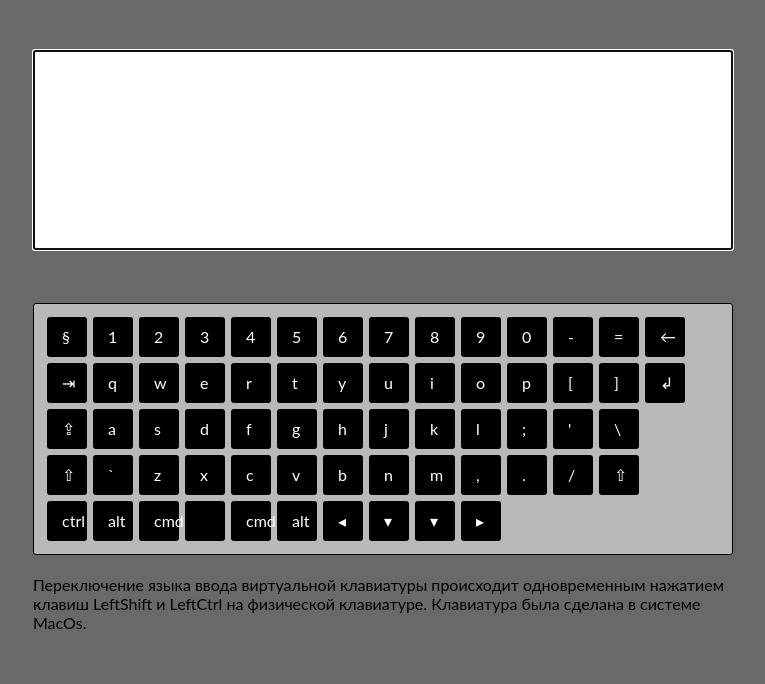
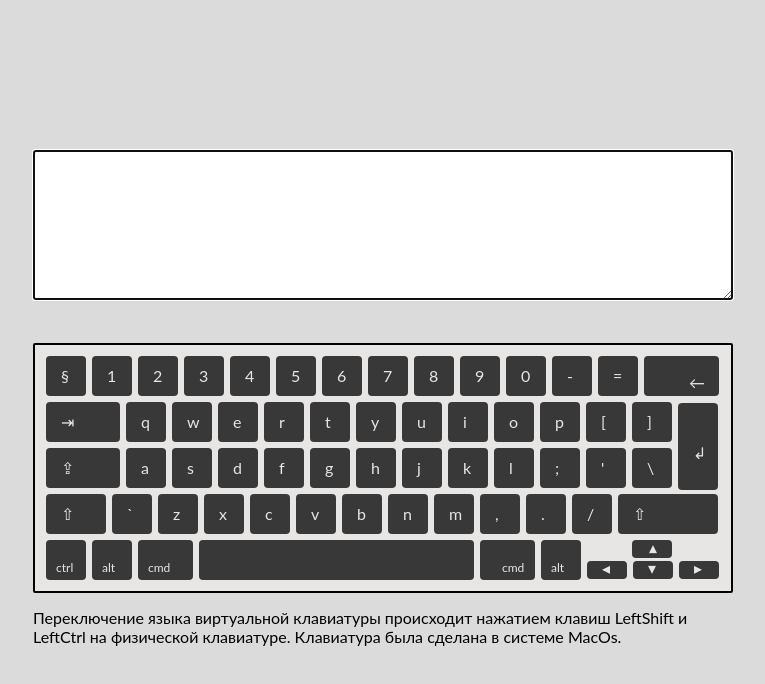
Before and after one commit to yury0605/virtual-keyboard, a website with bundled scripts: page index.html in a window 1280 px wide. Shown: the whole page, without its empty margins (257-1022 px from the left). Built offline with nearby package versions, Linux system fonts and the light colour scheme.

Commit message:
feat: arrows worked, engl and rus switched, from desktop keyboard is worked

```diff
--- /dev/null
+++ b/buttons.js
@@ -0,0 +1,34 @@
+export const russianUpperCase = [
+  'Ё', '!', '"', '№', ';', '%', ':', '?', '*', '(', ')', '_', '+', '&#8592',
+  '&#8677', 'Й', 'Ц', 'У', 'К', 'Е', 'Н', 'Г', 'Ш', 'Щ', 'З', 'Х', 'Ъ', '&#8626',
+  '&#8682', 'Ф', 'Ы', 'В', 'А', 'П', 'Р', 'О', 'Л', 'Д', 'Ж', 'Э', '/',
+  '&#8679', '[', 'Я', 'Ч', 'С', 'М', 'И', 'Т', 'Ь', 'Б', 'Ю', ',', '&#8679',
+  'ctrl', 'alt', 'cmd', ' ', 'cmd', 'alt', '&#9666', '&#9662', '&#9662', '&#9656'
+];
+export const russianLowerCase = [
+  'ё', '1', '2', '3', '4', '5', '6', '7', '8', '9', '0', '-', '=', '&#8592',
+  '&#8677', 'й', 'ц', 'у', 'к', 'е', 'н', 'г', 'ш', 'щ', 'з', 'х', 'ъ', '&#8626',
+  '&#8682', 'ф', 'ы', 'в', 'а', 'п', 'р', 'о', 'л', 'д', 'ж', 'э', '\\',
+  '&#8679', ']', 'я', 'ч', 'с', 'м', 'и', 'т', 'ь', 'б', 'ю', '.', '&#8679',
+  'ctrl', 'alt', 'cmd', ' ', 'cmd', 'alt', '&#9666', '&#9662', '&#9662', '&#9656'
+];
+export const englishLowerCase = [
+  ['§', '1', '2', '3', '4', '5', '6', '7', '8', '9', '0', '-', '=', '&#8592'],
+  ['&#8677', 'q', 'w', 'e', 'r', 't', 'y', 'u', 'i', 'o', 'p', '[', ']', '&#8626'],
+  ['&#8682', 'a', 's', 'd', 'f', 'g', 'h', 'j', 'k', 'l', ';', '\'', '\\'],
+  ['&#8679', '`', 'z', 'x', 'c', 'v', 'b', 'n', 'm', ',', '.', '/', '&#8679'],
+  ['ctrl', 'alt', 'cmd', ' ', 'cmd', 'alt', '&#9666', '&#9662', '&#9662', '&#9656']
+];
+export const englishUpperCase = [
+  '±', '!', '@', '#', '$', '%', '^', '&', '*', '(', ')', '_', '+', '&#8592',
+  '&#8677', 'Q', 'W', 'E', 'R', 'T', 'Y', 'U', 'I', 'O', 'P', '{', '}', '&#8626',
+  '&#8682', 'A', 'S', 'D', 'F', 'G', 'H', 'J', 'K', 'L', ':', '"', '|',
+  '&#8679', '~', 'Z', 'X', 'C', 'V', 'B', 'N', 'M', '<', '>', '?', '&#8679',
+  'ctrl', 'alt', 'cmd', ' ', 'cmd', 'alt', '&#9666', '&#9662', '&#9662', '&#9656'
+];
+export const keyCodeList = ['Backquote', 'Digit1', 'Digit2', 'Digit3', 'Digit4', 'Digit5', 'Digit6', 'Digit7', 'Digit8', 'Digit9', 'Digit0', 'Minus', 'Equal', 'Backspace',
+  'Tab', 'KeyQ', 'KeyW', 'KeyE', 'KeyR', 'KeyT', 'KeyY', 'KeyU', 'KeyI', 'KeyO', 'KeyP', 'BracketLeft', 'BracketRight', 'Enter',
+  'CapsLock', 'KeyA', 'KeyS', 'KeyD', 'KeyF', 'KeyG', 'KeyH', 'KeyJ', 'KeyK', 'KeyL', 'Semicolon', 'Quote', 'Backslash',
+  'ShiftLeft', 'IntlBackslash', 'KeyZ', 'KeyX', 'KeyC', 'KeyV', 'KeyB', 'KeyN', 'KeyM', 'Comma', 'Period', 'Slash', 'ShiftRight',
+  'ControlLeft', 'AltLeft', 'MetaLeft', 'Space', 'MetaRight', 'AltRight', 'ArrowLeft', 'ArrowUp', 'ArrowDown', 'ArrowRight'
+];
--- a/index.js
+++ b/index.js
@@ -1,96 +1,217 @@
+import {
+  russianUpperCase, russianLowerCase, englishLowerCase, englishUpperCase, keyCodeList
+} from './buttons.js';
 let wrapper = document.createElement('div');
 wrapper.classList.add('wrapper');
 document.body.append(wrapper);
-
 wrapper.insertAdjacentHTML('afterbegin', '<textarea class="input" autofocus></textarea>');
-wrapper.insertAdjacentHTML('beforeend', '<div class="keybord-area"></div>');
-wrapper.insertAdjacentHTML('beforeend', '<p class="instruction">Переключение языка ввода виртуальной клавиатуры происходит одновременным нажатием клавиш LeftShift и LeftCtrl на физической клавиатуре. Клавиатура была сделана в системе MacOs.</p>');
-
-let keybordArea = document.querySelector('.keybord-area');
-let inputArea = document.querySelector('.input');
-
-
-// массив английской раскладки символов lowercase
-const englishLowercase = [
-    ['§', '1', '2', '3', '4', '5', '6', '7', '8', '9', '0', '-', '=', '&#8592'],
-    ['&#8677', 'q', 'w', 'e', 'r', 't', 'y', 'u', 'i', 'o', 'p', '[', ']','&#8626'],
-    ['&#8682', 'a', 's', 'd', 'f', 'g', 'h', 'j', 'k', 'l', ';', '\'', '\\'],
-    ['&#8679', '`', 'z', 'x', 'c', 'v', 'b', 'n', 'm', ',', '.', '/', '&#8679'],
-    ['ctrl', 'alt', 'cmd', ' ', 'cmd', 'alt', '&#9666', '&#9662', '&#9662', '&#9656']
-];
-
-const englishUppercase = [
-    '±', '!', '@', '#', '$', '%', '^', '&', '*', '(', ')', '_', '+', '&#8592',
-    '&#8677', 'Q', 'W', 'E', 'R', 'T', 'Y', 'U', 'I', 'O', 'P', '{', '}','&#8626',
-    '&#8682', 'A', 'S', 'D', 'F', 'G', 'H', 'J', 'K', 'L', ':', '"', '|',
-    '&#8679', '~', 'Z', 'X', 'C', 'V', 'B', 'N', 'M', '<', '>', '?', '&#8679',
-    'ctrl', 'alt', 'cmd', ' ', 'cmd', 'alt', '&#9666', '&#9662', '&#9662', '&#9656'
-];
-
-const russianLowercase = [
-    'ё', '1', '2', '3', '4', '5', '6', '7', '8', '9', '0', '-', '=', '&#8592',
-    '&#8677', 'й', 'ц', 'у', 'к', 'е', 'н', 'г', 'ш', 'щ', 'з', 'х', 'ъ', '&#8626',
-    '&#8682', 'ф', 'ы', 'в', 'а', 'п', 'р', 'о', 'л', 'д', 'ж', 'э', '\\',
-    '&#8679', ']', 'я', 'ч', 'с', 'м', 'и', 'т', 'ь', 'б', 'ю', '.', '&#8679',
-    'ctrl', 'alt', 'cmd', ' ', 'cmd', 'alt', '&#9666', '&#9662', '&#9662', '&#9656'
-];
-
-const russianUppercase = [
-    'Ё', '!', '"', '№', ';', '%', ':', '?', '*', '(', ')', '_', '+', '&#8592',
-    '&#8677', 'Й', 'Ц', 'У', 'К', 'Е', 'Н', 'Г', 'Ш', 'Щ', 'З', 'Х', 'Ъ', '&#8626',
-    '&#8682', 'Ф', 'Ы', 'В', 'А', 'П', 'Р', 'О', 'Л', 'Д', 'Ж', 'Э', '/',
-    '&#8679', '[', 'Я', 'Ч', 'С', 'М', 'И', 'Т', 'Ь', 'Б', 'Ю', ',', '&#8679',
-    'ctrl', 'alt', 'cmd', ' ', 'cmd', 'alt', '&#9666', '&#9662', '&#9662', '&#9656'
-];
-
-
-// массив кодов физической клавиатуры
-const keyCodeList = ['Backquote', 'Digit1', 'Digit2', 'Digit3', 'Digit4', 'Digit5', 'Digit6', 'Digit7', 'Digit8', 'Digit9', 'Digit0', 'Minus', 'Equal', 'Backspace',
-                      'Tab', 'KeyQ', 'KeyW', 'KeyE', 'KeyR', 'KeyT', 'KeyY', 'KeyU', 'KeyI', 'KeyO', 'KeyP', 'BracketLeft', 'BracketRight', 'Enter',
-                      'CapsLock', 'KeyA', 'KeyS', 'KeyD', 'KeyF', 'KeyG', 'KeyH', 'KeyJ', 'KeyK', 'KeyL', 'Semicolon', 'Quote', 'Backslash',
-                      'ShiftLeft', 'IntlBackslash', 'KeyZ', 'KeyX', 'KeyC', 'KeyV', 'KeyB', 'KeyN', 'KeyM', 'Comma', 'Period', 'Slash', 'ShiftRight',
-                      'ControlLeft', 'AltLeft', 'MetaLeft', 'Space', 'MetaRight', 'AltRight', 'ArrowLeft', 'ArrowUp', 'ArrowDown', 'ArrowRight'
-];
-
-
-// перебор элементов массива символов, генерация элементов DOM, перевод englishLowercase в одномерный массив
-
-let englishLowercaseList = [];
-
-for (let j = 0; j < englishLowercase.length; j++){
-    let keybordRow = document.createElement('div');
-    keybordRow.classList.add('keybord-row')
-    keybordArea.append(keybordRow);
-
-    for (let i=0; i < englishLowercase[j].length; i++){
-        let key = document.createElement('span');
-        key.classList.add('key');
-        keybordRow.append(key);
-        englishLowercaseList.push(englishLowercase[j][i])
-    }
-
+wrapper.insertAdjacentHTML('beforeend', '<div class="keyboard"></div>');
+wrapper.insertAdjacentHTML('beforeend', '<p class="manual">Переключение языка виртуальной клавиатуры происходит нажатием клавиш LeftShift и LeftCtrl на физической клавиатуре. Клавиатура была сделана в системе MacOs.</p>');
+let inputZone = document.querySelector('.input');
+let keyboardZone = document.querySelector('.keyboard');
+// добавления кнопок в одномерный массив и создание строк клавы
+let englishLowerCaseList = [];
+// eslint-disable-next-line no-plusplus
+for (let j = 0; j < englishLowerCase.length; j++) {
+  let row = document.createElement('div');
+  row.classList.add('rows');
+  keyboardZone.append(row);
+  // eslint-disable-next-line no-plusplus
+  for (let i = 0; i < englishLowerCase[j].length; i++) {
+    let key = document.createElement('span');
+    key.classList.add('button');
+    row.append(key);
+    englishLowerCaseList.push(englishLowerCase[j][i]);
+  }
 }
 
-// создание коллекции элементов DOM клавиши и объявление функциональных клавиш и присвоение стилей им:
-
-let keys = document.querySelectorAll('span');
-
-// функция заполнения клавиш символами
-
-function fillKeys (symbols){
-    for(let i = 0; i < keys.length; i++){
-        keys[i].innerHTML = symbols[i];
-    }
+let buttons = document.querySelectorAll('span');
+function addButtons(letters) { // заполняем клавиши символами
+  // eslint-disable-next-line no-plusplus
+  for (let i = 0; i < buttons.length; i++) {
+    buttons[i].innerHTML = letters[i];
+  }
+}
+// записываем в сторейж язык
+let langStor;
+let userLang;
+let language = JSON.parse(localStorage.getItem(userLang));
+if (!language) {
+  addButtons(englishLowerCaseList);
+} else {
+  addButtons(language);
 }
 
-// сохранение раскладки в localStorage
+let downArrow = buttons[62];
+let upArrow = buttons[61];
+let leftArrow = buttons[60];
+let rightArrow = buttons[63];
+let enter = buttons[27];
+let backspace = buttons[13];
+let tab = buttons[14];
+let capsLock = buttons[28];
+let altRight = buttons[59];
+let cmdLeft = buttons[56];
+let cmdRight = buttons[58];
+let space = buttons[57];
+let shiftLeft = buttons[41];
+let shiftRight = buttons[53];
+let ctrlLeft = buttons[54];
+let altLeft = buttons[55];
+leftArrow.classList.add('arrow');
+leftArrow.classList.add('arrowLeft');
+leftArrow.classList.add('service');
+rightArrow.classList.add('arrow');
+rightArrow.classList.add('arrowRight');
+rightArrow.classList.add('service');
+downArrow.classList.add('arrow');
+downArrow.classList.add('arrowDown');
+downArrow.classList.add('service');
+upArrow.classList.add('arrow');
+upArrow.classList.add('arrowUp');
+upArrow.classList.add('service');
+altLeft.classList.add('service');
+altRight.classList.add('altRight');
+altRight.classList.add('service');
+cmdLeft.classList.add('cmdLeft');
+cmdLeft.classList.add('service');
+cmdRight.classList.add('cmdRight');
+cmdRight.classList.add('service');
+backspace.classList.add('backspace');
+backspace.classList.add('service');
+enter.classList.add('enter');
+enter.classList.add('service');
+tab.classList.add('tab');
+tab.classList.add('service');
+capsLock.classList.add('capsLock');
+capsLock.classList.add('service');
+shiftLeft.classList.add('shiftLeft');
+shiftLeft.classList.add('service');
+shiftRight.classList.add('shiftRight');
+shiftRight.classList.add('service');
+ctrlLeft.classList.add('ctrlLeft');
+ctrlLeft.classList.add('service');
+altLeft.classList.add('altLeft');
+space.classList.add('space');
 
-let lang;
-let languageStorage;
-let language = JSON.parse(localStorage.getItem(lang));
+// добавление эффекта нажатия
+// eslint-disable-next-line func-names
+document.addEventListener('keydown', function (e) {
+  // eslint-disable-next-line no-plusplus
+  for (let i = 0; i < buttons.length; i++) {
+    // eslint-disable-next-line default-case
+    switch (e.code) {
+      case keyCodeList[i]:
+        buttons[i].classList.add('button__push');
+        break;
+    }
+  }
+  // eslint-disable-next-line eqeqeq
+  if (e.code == 'ShiftLeft' && (e.ctrlKey || e.metaKey)) {
+    if (buttons[0].innerHTML === '§') {
+      localStorage.clear();
+      langStor = russianLowerCase;
+      localStorage.setItem(userLang, JSON.stringify(langStor));
+      language = JSON.parse(localStorage.getItem(userLang));
+      addButtons(langStor);
+    } else {
+      localStorage.clear();
+      langStor = englishLowerCaseList;
+      localStorage.setItem(userLang, JSON.stringify(langStor));
+      language = JSON.parse(localStorage.getItem(userLang));
+      addButtons(langStor);
+    }
+  }
+  // eslint-disable-next-line eqeqeq
+  if (e.code == 'ShiftLeft' || e.code == 'CapsLock' || e.code == 'ShiftRight') {
+    if (buttons[0].innerHTML === '§' || buttons[0].innerHTML === '±') {
+      addButtons(englishUpperCase);
+    } else {
+      addButtons(russianUpperCase);
+    }
+  }
+});
+// eslint-disable-next-line func-names
+document.addEventListener('keyup', function (e) {
+  // eslint-disable-next-line no-plusplus
+  for (let i = 0; i < buttons.length; i++) {
+    // eslint-disable-next-line default-case
+    switch (e.code) {
+      case keyCodeList[i]: buttons[i].classList.remove('button__push');
+        break;
+    }
+  }
+  // eslint-disable-next-line eqeqeq
+  if (e.code == 'ShiftLeft' || e.code == 'CapsLock' || e.code == 'ShiftRight') {
+    if (buttons[0].innerHTML === '±') {
+      addButtons(englishLowerCaseList);
+    } else {
+      addButtons(russianLowerCase);
+    }
+  }
+});
+// реализация ввода символов при нажатии на виртуальную клавиатуру
+// eslint-disable-next-line func-names
+keyboardZone.addEventListener('click', function (e) {
+  let cursPos = inputZone.selectionStart;
+  const cursPosEnd = inputZone.selectionEnd;
+  const beforeText = inputZone.value.slice(0, cursPos);
+  const afterText = inputZone.value.slice(cursPos);
 
-if (!language){
-    fillKeys(englishLowercaseList)
-} else {
-    fillKeys(language);
-}
+  if (e.target.classList.contains('backspace')) {
+    if (cursPosEnd > cursPos) {
+      inputZone.value = inputZone.value.slice(0, cursPos) + inputZone.value.slice(cursPosEnd);
+    } else {
+      inputZone.value = beforeText.slice(0, -1) + afterText;
+      cursPos = cursPos > 0 ? cursPos - 1 : 0;
+    }
+  }
+
+  if (e.target.tagName === 'SPAN' && e.target.classList.contains('service') === false) {
+    inputZone.value += e.target.innerHTML;
+    cursPos += 1;
+  }
+  if (e.target.classList.contains('arrowRight')) {
+    cursPos += 1;
+  }
+  if (e.target.classList.contains('arrowDown')) {
+    const lines = inputZone.value.split('\n');
+    const currentLineIndex = inputZone.value.substr(0, cursPos).split('\n').length - 1;
+    const nextLineIndex = currentLineIndex + 1;
+    if (nextLineIndex < lines.length) {
+      const nextLineLength = lines[nextLineIndex].length;
+      const newPos = Math.min(cursPos + nextLineLength + 1, inputZone.value.length);
+      cursPos = newPos;
+    }
+  }
+  if (e.target.classList.contains('arrowUp')) {
+    const lines = inputZone.value.split('\n');
+    const currentLineIndex = inputZone.value.substr(0, cursPos).split('\n').length - 1;
+    const currentLineLength = lines[currentLineIndex].length;
+    const prevLineIndex = currentLineIndex - 1;
+    if (prevLineIndex >= 0) {
+      const prevLineLength = lines[prevLineIndex].length;
+      const newPos = Math.min(
+        cursPos - currentLineLength - 1,
+        inputZone.value.length - prevLineLength - 1
+      );
+      cursPos = newPos;
+    }
+  }
+  if (e.target.classList.contains('arrowLeft')) {
+    cursPos -= 1;
+  }
+  if (e.target.classList.contains('enter')) {
+    inputZone.value = `${beforeText}\n${afterText}`;
+    cursPos += 1;
+  }
+  if (e.target.classList.contains('tab')) {
+    inputZone.value = `${beforeText}\t${afterText}`;
+    cursPos += 1;
+  }
+
+  inputZone.selectionStart = cursPos;
+  inputZone.selectionEnd = cursPos;
+  inputZone.blur();
+  inputZone.focus();
+});
--- a/package.json
+++ b/package.json
@@ -4,12 +4,14 @@
   "description": "",
   "main": "index.js",
   "scripts": {
-    "test": "echo \"Error: no test specified\" && exit 1"
+    "lint": "eslint"
   },
   "keywords": [],
   "author": "",
   "license": "ISC",
   "devDependencies": {
-    "eslint": "^8.39.0"
+    "eslint": "^8.2.0",
+    "eslint-config-airbnb-base": "^15.0.0",
+    "eslint-plugin-import": "^2.25.2"
   }
 }
--- a/style.css
+++ b/style.css
@@ -1,52 +1,127 @@
-body {
-    background-color: dimgray;
-    font-family: 'Lato', sans-serif;
-}
-
 * {
+    box-sizing: border-box;
     margin: 0;
     padding: 0;
-    box-sizing: border-box;
 }
-
-.wrapper {
-    margin: 0 auto;
-    width: 700px;
+body {
+    font-family: 'Lato', sans-serif;
+    background-color: rgb(220, 219, 219);
 }
-
-.instruction {
-    margin-top: 20px;
+.manual {
+    margin-top: 15px;
 }
 
 .input {
     width: 100%;
-    height: 200px;
-    margin-top: 50px;
-    padding: 15px;
-    resize: none;
-    font-size: 16px;
+    height: 150px;
+    margin-top: 150px;
+    font-size: 20px;
+    padding: 10px;
+}
+.wrapper {
+    margin-top: 0;
+    margin-bottom: 0;
+    margin-left: auto;
+    margin-right: auto;
+    width: 700px;
 }
 
-.keybord-area {
-    position: relative;
-    margin-top: 50px;
-    background-color: rgb(185, 185, 185);
-    border: 1px solid black;
-    border-radius: 3px;
-    padding: 10px;
-}
-
-.keybord-row {
+.rows {
     display: flex;
     justify-content: flex-start;
 }
-
-.key {
+.button {
     height: 40px;
     width: 40px;
-    color: white;
-    background-color: black;
     padding: 10px 15px;
     margin: 3px;
-    border-radius: 3px;
+    border-radius: 4px;
+    background-color: rgb(57, 56, 56);
+    color: rgb(232, 229, 229);
 }
+.button:hover {
+    cursor: pointer;
+    background-color:  rgb(14, 13, 13);
+}
+.button__push {
+    background-color:  rgb(47, 43, 97);
+    border: solid 1px white;
+    height: 40px;
+    width: 40px;
+}
+.keyboard {
+    position: relative;
+    border-radius: 2px;
+    padding: 8px;
+    margin-top: 40px;
+    background-color: rgb(232, 229, 229);
+    border: 2px solid black;
+}
+.enter {
+    position: absolute;
+    right: 10px;
+    top: 55px;
+    height: 87px;
+    padding-top: 40px;
+}
+.arrow {
+    height: 15px;
+    padding-bottom: 14px;
+    padding-top: 4px;
+    position: relative;
+    bottom: -21px;
+    line-height: 5px;
+}
+.cmdLeft {
+    width: 55px;
+    font-size: 12px;
+    padding-top: 20px;
+    padding-left: 10px;
+}
+.cmdRight {
+    width: 55px;
+    font-size: 12px;
+    padding-top: 20px;
+    padding-left: 22px;
+}
+.space {
+    width: 275px;
+}
+.backspace {
+    width: 75px;
+    padding-left: 45px;
+    padding-top: 17px;
+}
+.tab {
+    width: 74px;
+}
+.shiftRight {
+    width: 100px;
+}
+.arrowUp {
+    position: absolute;
+    bottom: 30px;
+    right: 56px;
+    transform: rotate(180deg);
+}
+.ctrlLeft {
+    font-size: 12px;
+    padding-top: 20px;
+    padding-left: 10px;
+}
+.altLeft {
+    font-size: 12px;
+    padding-top: 20px;
+    padding-left: 10px;
+}
+.altRight {
+    font-size: 12px;
+    padding-top: 20px;
+    padding-left: 10px;
+}
+.capsLock {
+    width: 74px;
+}
+.shiftLeft {
+    width: 60px;
+}
```
Also changed, not shown: .eslintrc.js, 1 other file.
